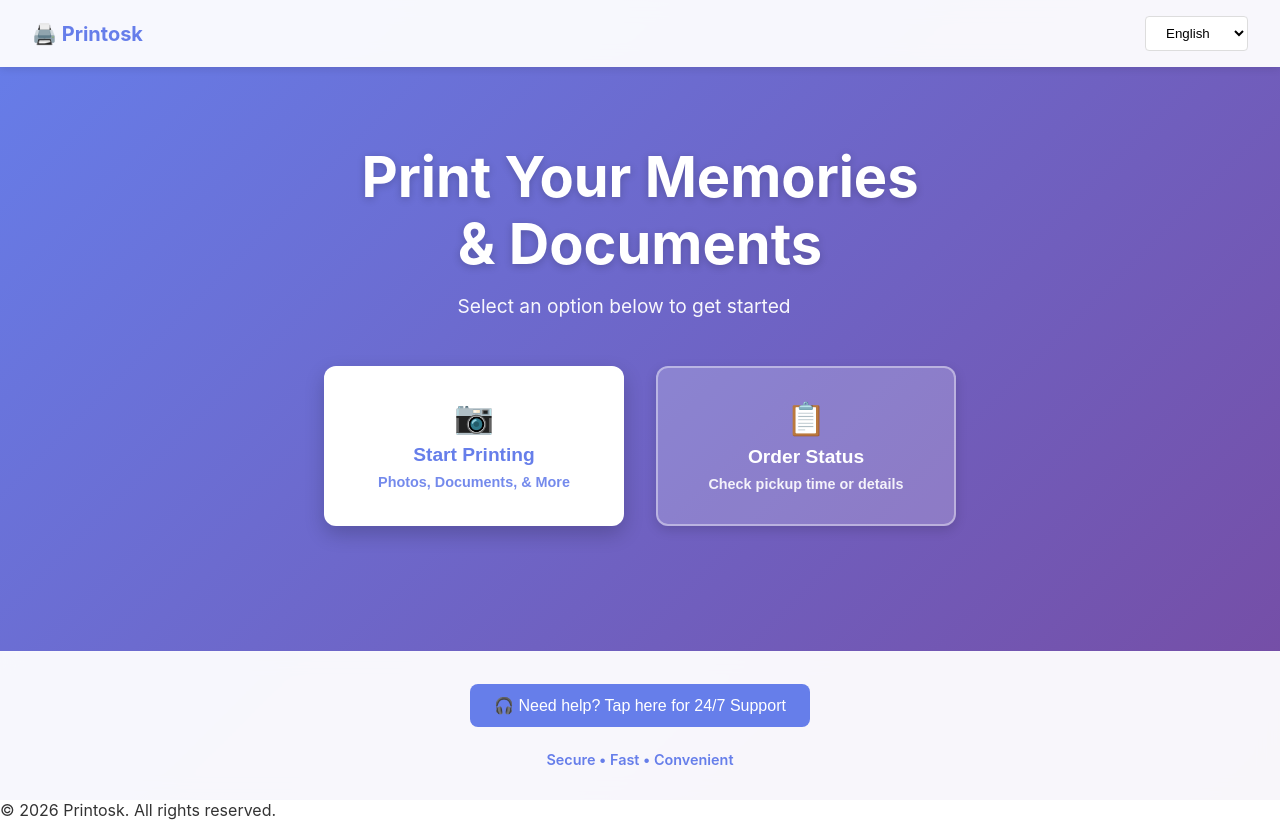
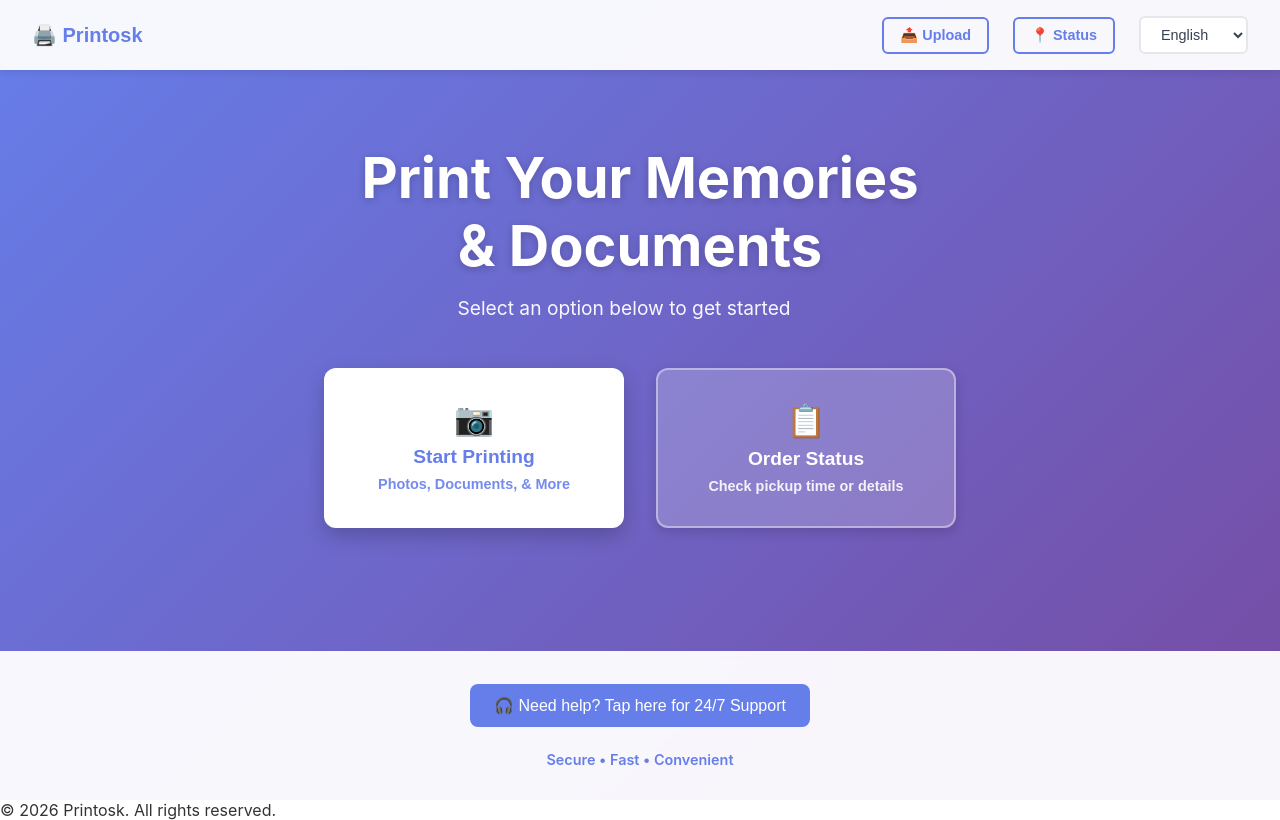
Before and after one commit to DebugDroid-15/printosk, a Next.js app in the folder frontend/: page / in a window 1280 px wide. Built offline with nearby package versions, Linux system fonts and the light colour scheme.

Commit message:
feat: Add persistent navbar to all pages with unified styling

```diff
--- a/frontend/app/page.tsx
+++ b/frontend/app/page.tsx
@@ -5,34 +5,12 @@
 
 'use client';
 
+import { Navbar } from '@/components/Navbar';
+
 export default function Home() {
   return (
     <div style={{ minHeight: '100vh', display: 'flex', flexDirection: 'column', background: 'linear-gradient(135deg, #667eea 0%, #764ba2 100%)' }}>
-      {/* Header */}
-      <header style={{
-        backgroundColor: 'rgba(255, 255, 255, 0.95)',
-        padding: '1rem 2rem',
-        boxShadow: '0 2px 8px rgba(0,0,0,0.1)',
-        display: 'flex',
-        justifyContent: 'space-between',
-        alignItems: 'center',
-        backdropFilter: 'blur(10px)',
-      }}>
-        <div style={{ display: 'flex', alignItems: 'center', gap: '0.75rem', fontSize: '1.25rem', fontWeight: 'bold', color: '#667eea' }}>
-          🖨️ Printosk
-        </div>
-        <select style={{
-          padding: '0.5rem 1rem',
-          border: '1px solid #ddd',
-          borderRadius: '4px',
-          backgroundColor: 'white',
-          cursor: 'pointer',
-        }}>
-          <option>English</option>
-          <option>Spanish</option>
-          <option>French</option>
-        </select>
-      </header>
+      <Navbar />
 
       {/* Hero Section */}
       <main style={{
--- a/frontend/app/upload/page.tsx
+++ b/frontend/app/upload/page.tsx
@@ -1,6 +1,7 @@
 'use client';
 
 import { useState, useRef } from 'react';
+import { Navbar } from '@/components/Navbar';
 import { loadRazorpayScript, openRazorpayCheckout, createRazorpayOrder } from '@/lib/razorpay';
 import { validateEmail, validateFile, formatFileSize } from '@/lib/utils';
 
@@ -169,6 +170,8 @@ export default function UploadPage() {
       background: 'linear-gradient(135deg, #667eea 0%, #764ba2 100%)',
       padding: '2rem',
     }}>
+      <Navbar />
+
       {/* Header */}
       <div style={{ maxWidth: '1200px', margin: '0 auto 3rem', color: 'white' }}>
         <h1 style={{ fontSize: '2.5rem', marginBottom: '0.5rem' }}>📋 Print Your Documents</h1>
--- /dev/null
+++ b/frontend/components/Navbar.tsx
@@ -0,0 +1,131 @@
+'use client';
+
+export function Navbar() {
+  return (
+    <header style={{
+      backgroundColor: 'rgba(255, 255, 255, 0.95)',
+      padding: '1rem 2rem',
+      boxShadow: '0 2px 8px rgba(0,0,0,0.1)',
+      display: 'flex',
+      justifyContent: 'space-between',
+      alignItems: 'center',
+      backdropFilter: 'blur(10px)',
+      position: 'sticky',
+      top: 0,
+      zIndex: 100,
+    }}>
+      {/* Logo */}
+      <button
+        onClick={() => window.location.href = '/'}
+        style={{
+          display: 'flex',
+          alignItems: 'center',
+          gap: '0.75rem',
+          fontSize: '1.25rem',
+          fontWeight: 'bold',
+          color: '#667eea',
+          backgroundColor: 'transparent',
+          border: 'none',
+          cursor: 'pointer',
+          transition: 'transform 0.2s ease',
+        }}
+        onMouseEnter={(e) => {
+          const el = e.currentTarget as HTMLElement;
+          el.style.transform = 'scale(1.05)';
+        }}
+        onMouseLeave={(e) => {
+          const el = e.currentTarget as HTMLElement;
+          el.style.transform = 'scale(1)';
+        }}
+      >
+        🖨️ Printosk
+      </button>
+
+      {/* Navigation */}
+      <nav style={{ display: 'flex', gap: '1.5rem', alignItems: 'center' }}>
+        {/* Upload Link */}
+        <button
+          onClick={() => window.location.href = '/upload'}
+          style={{
+            padding: '0.5rem 1rem',
+            backgroundColor: 'transparent',
+            color: '#667eea',
+            border: '2px solid #667eea',
+            borderRadius: '6px',
+            cursor: 'pointer',
+            fontWeight: '600',
+            fontSize: '0.9rem',
+            transition: 'all 0.3s ease',
+          }}
+          onMouseEnter={(e) => {
+            const el = e.currentTarget as HTMLButtonElement;
+            el.style.backgroundColor = '#667eea';
+            el.style.color = 'white';
+          }}
+          onMouseLeave={(e) => {
+            const el = e.currentTarget as HTMLButtonElement;
+            el.style.backgroundColor = 'transparent';
+            el.style.color = '#667eea';
+          }}
+        >
+          📤 Upload
+        </button>
+
+        {/* Lookup Link */}
+        <button
+          onClick={() => window.location.href = '/lookup'}
+          style={{
+            padding: '0.5rem 1rem',
+            backgroundColor: 'transparent',
+            color: '#667eea',
+            border: '2px solid #667eea',
+            borderRadius: '6px',
+            cursor: 'pointer',
+            fontWeight: '600',
+            fontSize: '0.9rem',
+            transition: 'all 0.3s ease',
+          }}
+          onMouseEnter={(e) => {
+            const el = e.currentTarget as HTMLButtonElement;
+            el.style.backgroundColor = '#667eea';
+            el.style.color = 'white';
+          }}
+          onMouseLeave={(e) => {
+            const el = e.currentTarget as HTMLButtonElement;
+            el.style.backgroundColor = 'transparent';
+            el.style.color = '#667eea';
+          }}
+        >
+          📍 Status
+        </button>
+
+        {/* Language Selector */}
+        <select style={{
+          padding: '0.5rem 1rem',
+          border: '2px solid #e5e7eb',
+          borderRadius: '6px',
+          backgroundColor: 'white',
+          cursor: 'pointer',
+          fontWeight: '500',
+          fontSize: '0.9rem',
+          color: '#374151',
+          transition: 'all 0.3s ease',
+        }}
+        onMouseEnter={(e) => {
+          const el = e.currentTarget as HTMLSelectElement;
+          el.style.borderColor = '#667eea';
+        }}
+        onMouseLeave={(e) => {
+          const el = e.currentTarget as HTMLSelectElement;
+          el.style.borderColor = '#e5e7eb';
+        }}
+        >
+          <option>English</option>
+          <option>Spanish</option>
+          <option>French</option>
+          <option>German</option>
+        </select>
+      </nav>
+    </header>
+  );
+}
```
Also changed, not shown: frontend/app/confirmation/page.tsx (+14 -4 lines), frontend/app/lookup/page.tsx (+10 -0 lines).
